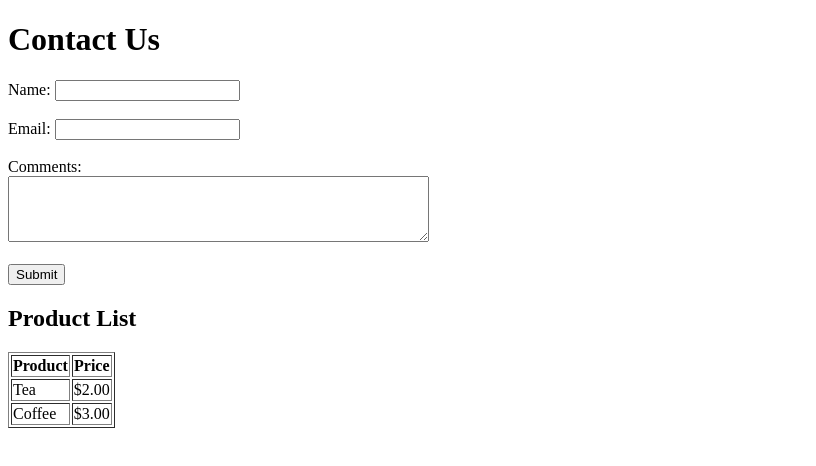
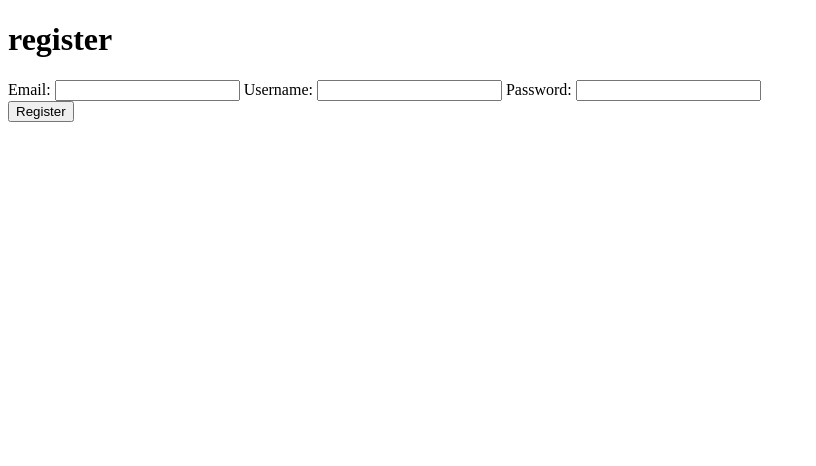
Before and after one commit to Ajay14826/Ajay14826.github.io, a plain HTML site: page html2.0.html in a window 1280 px wide. Shown: the whole page, without its empty margins (0-816 px from the left). Drawn offline with Linux system fonts and the light colour scheme.

Commit message:
register

```diff
--- a/html2.0.html
+++ b/html2.0.html
@@ -1,33 +1,21 @@
 <!DOCTYPE html>
 <html>
 <head>
-<title>HTML 2.0 Features</title>
+<title>register</title>
 </head>
 <body>
-<h1>Contact Us</h1>
-<form action="/submit" method="post">
-<label for="name">Name:</label>
-<input type="text" id="name" name="name"><br><br>
-<label for="email">Email:</label>
-<input type="text" id="email" name="email"><br><br>
-<label for="comments">Comments:</label><br>
-<textarea id="comments" name="comments" rows="4" cols="50"></textarea><br><br>
-<input type="submit" value="Submit">
-</form>
-<h2>Product List</h2>
-<table border="1">
-<tr>
-<th>Product</th>
-<th>Price</th>
-</tr>
-<tr>
-<td>Tea</td>
-<td>$2.00</td>
-</tr>
-<tr>
-<td>Coffee</td>
-<td>$3.00</td>
-</tr>
-</table>
+<h1>register</h1>
+ <form action="/register" method="POST">
+  <label for="email">Email:</label>
+  <input type="email" id="email" name="email">
+  <label for="username">Username:</label>
+  <input type="text" id="username" name="username">
+  <label for="password">Password:</label>
+  <input type="password" id="password" name="password">
+  <div class="g-recaptcha" data-sitekey="your-site-key"></div>
+  <button type="submit">Register</button>
+ </form>
+ <script src="https://www.google.com/recaptcha/api.js"></script>
+
 </body>
 </html>
```
Also changed, not shown: index.html (+1 -1 lines).
